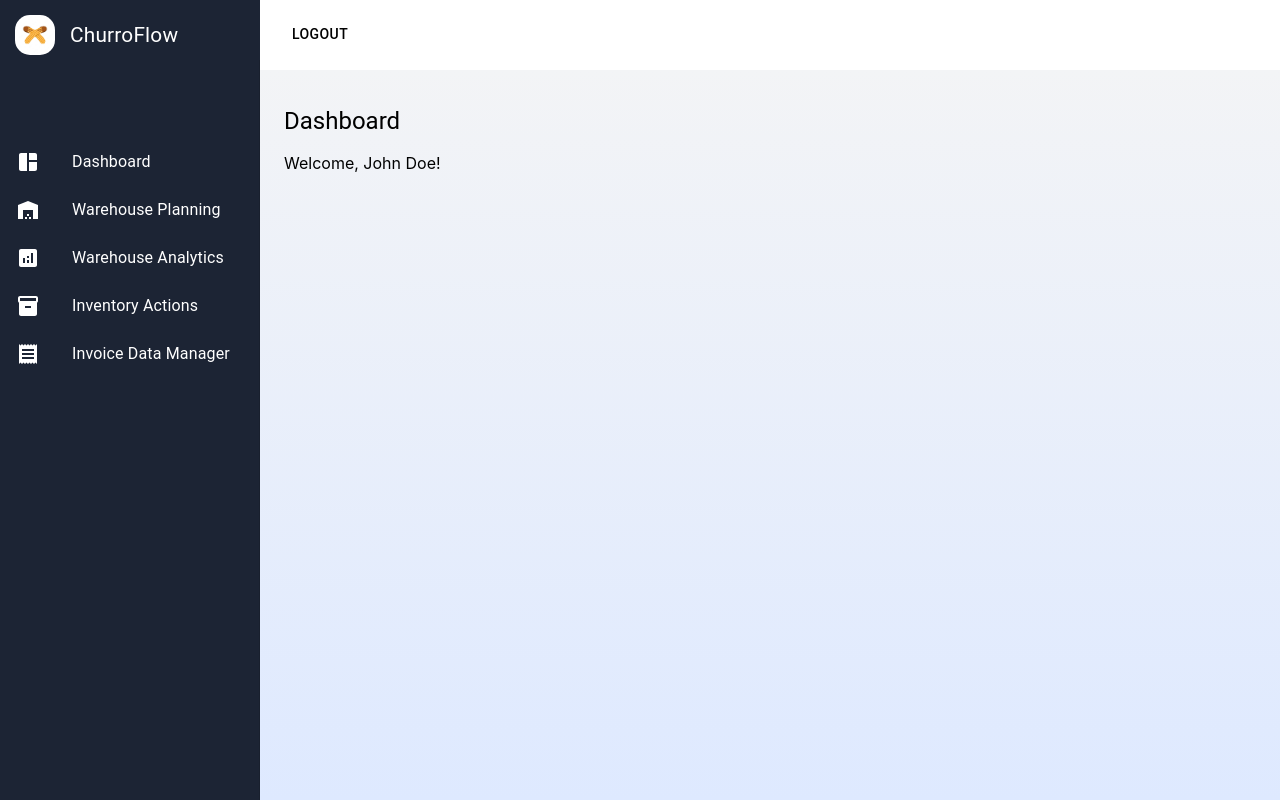
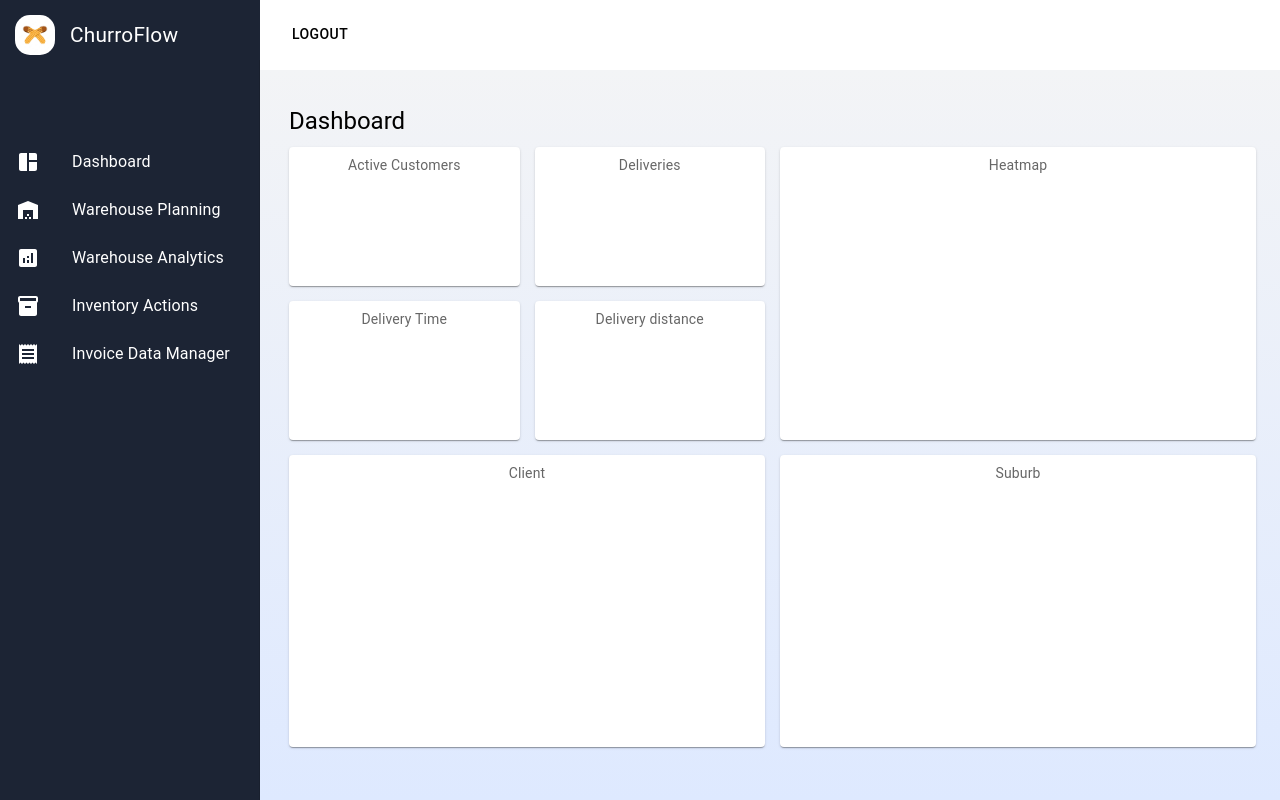
Before and after one commit to jeremytraini/churroflow, a React (Create React App) app: page /dashboard in a window 1280 px wide. Built offline with nearby package versions, Linux system fonts and the light colour scheme.

Commit message:
Creation of dashboard grid

```diff
--- a/src/pages/BasicPage.jsx
+++ b/src/pages/BasicPage.jsx
@@ -17,14 +17,15 @@ export const BasicPage = ({ title, children }) => {
           display: "flex",
           flexDirection: "column",
           alignItems: "left",
-          paddingTop: '35px'
+          paddingTop: '35px',
+          paddingLeft: '5px',
         }}
       >
-        <Typography component="h1" variant="h5">
+        <Typography component="h1" variant="h5" sx={{ paddingBottom: '10px' }}>
           {title}
         </Typography>
+        {children}
       </Box>
-      {children}
     </Container>
   );
 };
--- a/src/pages/Dashboard.jsx
+++ b/src/pages/Dashboard.jsx
@@ -2,15 +2,74 @@ import React from 'react';
 import { useAuth } from '../hooks/useAuth';
 import { BasicPage } from "./BasicPage";
 import Home from "@mui/icons-material/Home";
+import Grid from '@mui/material/Unstable_Grid2';
+import Paper from '@mui/material/Paper';
+import { styled } from '@mui/material/styles';
+import Box from '@mui/material/Box';
+
+const Item = styled(Paper)(({ theme }) => ({
+  backgroundColor: theme.palette.mode === 'dark' ? '#1A2027' : '#fff',
+  ...theme.typography.body2,
+  padding: theme.spacing(1),
+  textAlign: 'center',
+  color: theme.palette.text.secondary,
+}));
 
 const Dashboard = () => {
   const { user } = useAuth();
 
   return (
   <BasicPage title="Dashboard">
-    <div>
-      {user && <p>Welcome, {user.name}!</p>}
-    </div>
+    <Box sx={{
+      display: 'grid',
+      // gridTemplateColumns: 'repeat(4, 1fr)',
+      gridTemplateColumns: '1fr 1fr 1fr 1fr',
+      gridTemplateRows: '1fr 1fr 1fr 1fr',
+      gap: '15px',
+      height: `calc(100vh - 200px)`
+      }}>
+      <Item sx={{
+        gridArea: '1 / 1 / 2 / 2'
+      }}>
+      Active Customers
+      </Item>
+
+      <Item sx={{
+        gridArea: '1 / 2 / 2 / 3'
+      }}>
+      Deliveries
+      </Item>
+
+      <Item sx={{
+        gridArea: '2 / 1 / 3 / 2'
+      }}>
+      Delivery Time
+      </Item>
+
+      <Item sx={{
+        gridArea: '2 / 2 / 3 / 3'
+      }}>
+      Delivery distance
+      </Item>
+
+      <Item sx={{
+        gridArea: '1 / 3 / 3 / 5'
+      }}>
+      Heatmap
+      </Item>
+
+      <Item sx={{
+        gridArea: '3 / 1 / 5 / 3'
+      }}>
+      Client
+      </Item>
+
+      <Item sx={{
+        gridArea: '3 / 3 / 5 / 5'
+      }}>
+      Suburb
+      </Item>
+    </Box>
   </BasicPage>
   );
 };
```
